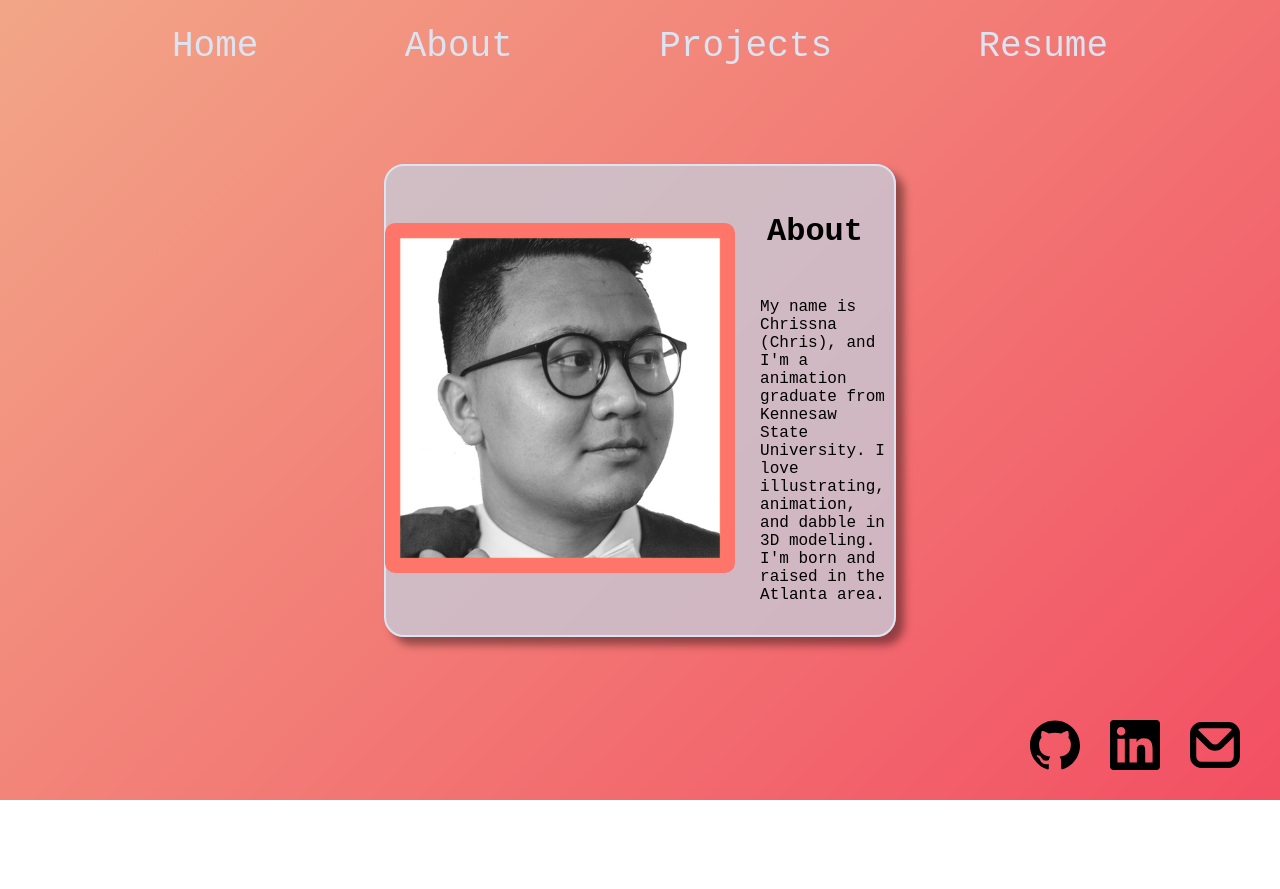
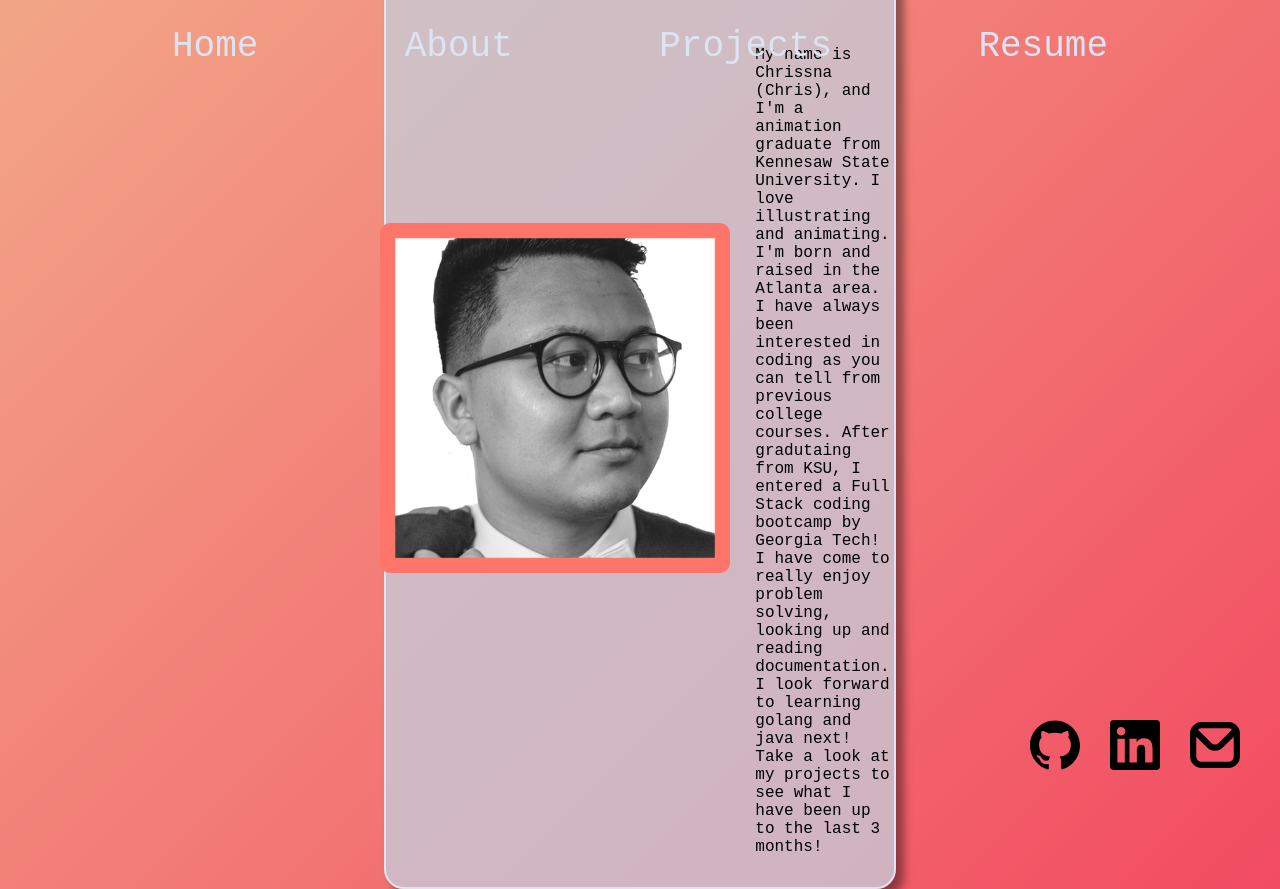
Before and after one commit to ChrissnaKhiev/ChrissnaKhievWebsite, a React (Create React App) app: page /about in a window 1280 px wide. Before the commit the page ends 800 px from the top, so only its background shows below. Built offline with nearby package versions, Linux system fonts and the light colour scheme.

Commit message:
added readme and more to the about

```diff
--- a/src/components/About.js
+++ b/src/components/About.js
@@ -11,7 +11,7 @@ function About() {
           </div>
           <div className='aboutText'>
             <h3>About</h3>
-            <p>My name is Chrissna (Chris), and I'm a animation graduate from Kennesaw State University. I love illustrating, animation, and dabble in 3D modeling. I'm born and raised in the Atlanta area.</p>
+            <p>My name is Chrissna (Chris), and I'm a animation graduate from Kennesaw State University. I love illustrating and animating. I'm born and raised in the Atlanta area. I have always been interested in coding as you can tell from previous college courses. After gradutaing from KSU, I entered a Full Stack coding bootcamp by Georgia Tech! I have come to really enjoy problem solving, looking up and reading documentation. I look forward to learning golang and java next! Take a look at my projects to see what I have been up to the last 3 months!</p>
           </div>
         </div>
       </div>
```
Also changed, not shown: 1 other file (tests, documents, lock files or other folders).
